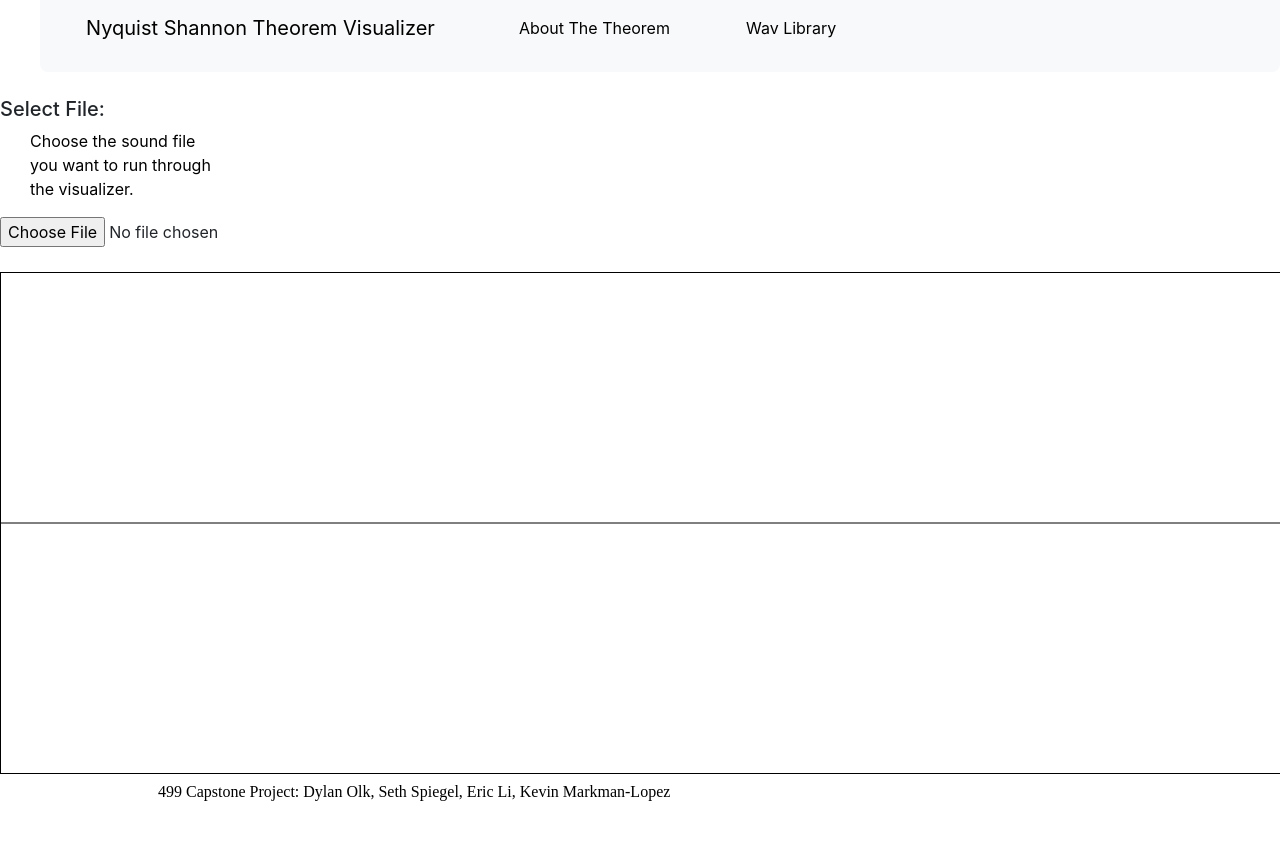
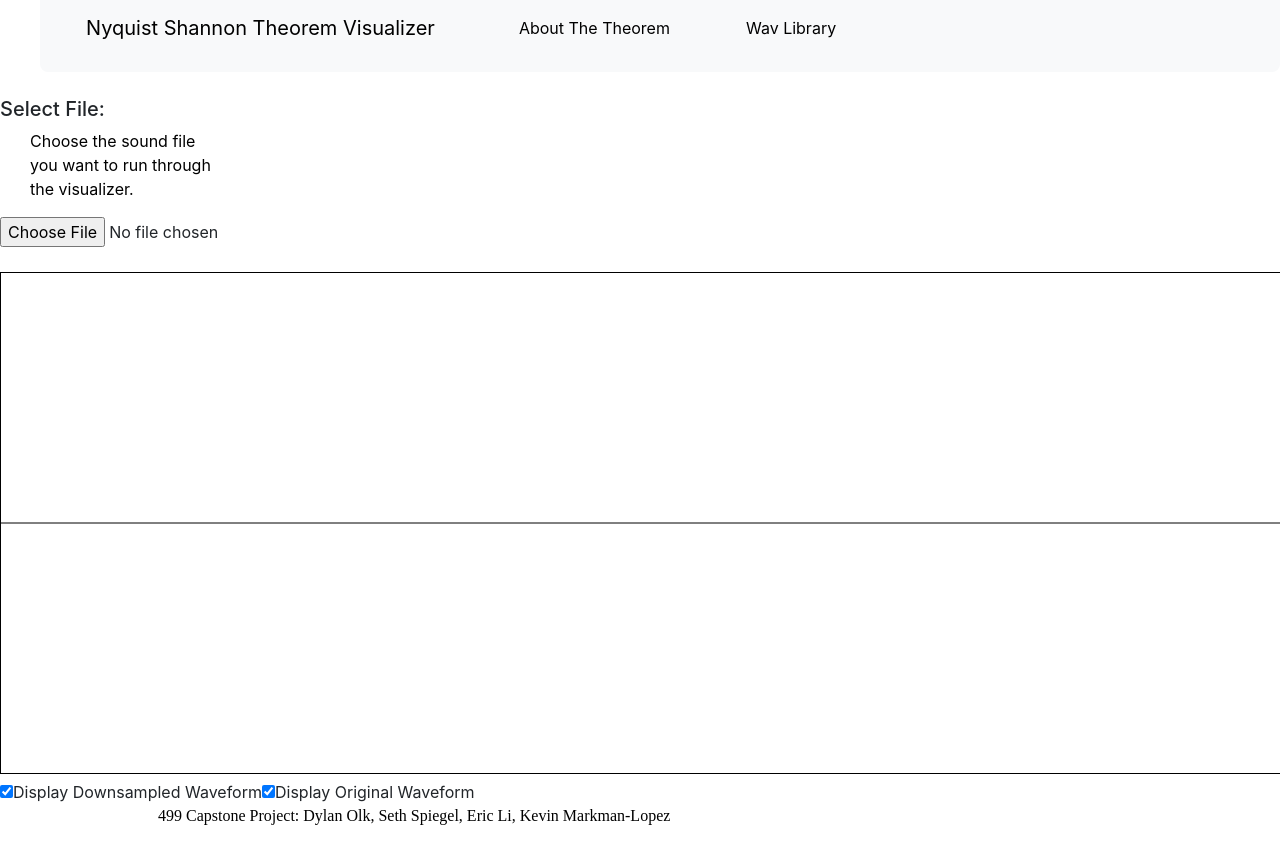
Before and after one commit to dylanolk/NSVT-FINAL, a React (Create React App) app in the folder frontEnd/: page / in a window 1280 px wide. Shown: the top 844 px of the page. Before the commit the page ends 820 px from the top, so only its background shows below. Built offline with nearby package versions, Linux system fonts and the light colour scheme; the HTML template or start-up script is replaced by a standard one.

Commit message:
added show/hide original waveforms, added scrolling through waveform

```diff
--- a/frontEnd/src/components/canvas/Canvas.js
+++ b/frontEnd/src/components/canvas/Canvas.js
@@ -8,14 +8,22 @@ class Canvas extends React.Component {
 			ARR_NUM : 1,
 			MOUSE_POS: 0,
 			SCALE_FACTOR: 1,
+			DISPLAY_TRANSFORM: 3,
+			DISPLAY_ORIGINAL: 1,
+			checked1:true,
+			checked2:true,
+			SHIFT: 0,
+
 		};
 		this.getMax=this.getMax.bind(this);
 		this.display=this.display.bind(this);
 		this.wheelZoom=this.wheelZoom.bind(this);
 		this.mouseMove=this.mouseMove.bind(this);
+		this.displayTransform= this.displayTransform.bind(this);
+		this.displayOriginal = this.displayOriginal.bind(this);
 	}
 
-
+//Takes in current position in array, array number, and data. Returns local max and mins within a window of size SCALE_FACTOR
 	getMax(x,arraynum,data){
 
 		var max=[x,0,0]
@@ -31,7 +39,7 @@ class Canvas extends React.Component {
 		return max
 	}
 
-
+//Main display function, called on every zoom/ update. Should not be called when there is no data.
 	display(){
 		var canvas=this.refs.canvas;
 		var c=canvas.getContext('2d');
@@ -44,25 +52,25 @@ class Canvas extends React.Component {
 		c.lineTo(1920, 250)
 		c.stroke();
 
-		for(var i = 1; i<3; i++){
+		for(var i = this.state.DISPLAY_ORIGINAL; i<this.state.DISPLAY_TRANSFORM; i++){
 			var change=1;
 			if (i==2)
 				change= this.props.data[3]
-			console.log(change);
+			// console.log(change);
 			var x_coordinate=0;
 			c.beginPath();
 			var lines=0;
 			var max=0;
 
-			for(var x = 0; x<data[i][this.state.ARR_NUM].length; x++){
+			for(var x = Math.floor(this.state.SHIFT/Math.pow(10,this.state.ARR_NUM)/change); x<data[i][this.state.ARR_NUM].length; x++){
 
 				if(lines>=1920) break;
 
 				if(SCALE_FACTOR>1){
 					var y = this.getMax(x,i,data)
 
-							c.moveTo(x_coordinate*change,(0-y[2])/data[0][0]+250)
-							c.lineTo(x_coordinate*change, (0-y[1])/data[0][0]+250)
+							c.moveTo(Math.floor(x_coordinate*change),(0-y[2])/data[0][0]+250)
+							c.lineTo(Math.floor(x_coordinate*change), (0-y[1])/data[0][0]+250)
 				}
 				else if (SCALE_FACTOR<0) {
 					c.moveTo(x_coordinate*Math.abs(SCALE_FACTOR)*change, 250)
@@ -91,13 +99,12 @@ class Canvas extends React.Component {
 		// console.log(lines);
 
 	}
+
 	wheelZoom(event){
 		event.preventDefault();
 
+		if(event.ctrlKey){
 			this.state.SCALE_FACTOR= this.state.SCALE_FACTOR+=Math.floor(event.deltaY/102);
-
-
-
 			if(this.state.SCALE_FACTOR > 19 && this.state.ARR_NUM<this.props.data.length){
 				this.state.SCALE_FACTOR=2;
 				this.state.ARR_NUM++;
@@ -107,13 +114,22 @@ class Canvas extends React.Component {
 				this.state.ARR_NUM--;
 			}
 			console.log(this.state.SCALE_FACTOR, this.state.ARR_NUM);
+		}
+
+		else{
+			this.state.SHIFT+=Math.floor(event.deltaY/102)*500;
+		}
+
 		this.display();
 	}
+
+	//Stores current mouse position, useful for centering zoom on mouse, not yet implemented.
 	mouseMove(event){
 		var canvas=this.refs.canvas;
 		var cRect = canvas.getBoundingClientRect();
 		this.state.MOUSE_POS = Math.round(event.clientX - cRect.left);
 	}
+
 	componentDidMount(){
 		const canvas= this.refs.canvas;
 		const c= canvas.getContext("2d")
@@ -127,6 +143,7 @@ class Canvas extends React.Component {
 		c.stroke()
 
 	}
+
    componentDidUpdate() {
 	   console.log("update");
 	   const canvas= this.refs.canvas;
@@ -136,6 +153,26 @@ class Canvas extends React.Component {
 			this.display();
 
 	}
+
+	displayTransform(event){
+		if(event.target.checked){
+			this.setState({DISPLAY_TRANSFORM: 3})
+		}
+		else
+			this.setState({DISPLAY_TRANSFORM: 2})
+		this.display();
+		this.setState({checked1: event.target.checked})
+	}
+
+	displayOriginal(event){
+		if(event.target.checked)
+			this.setState({DISPLAY_ORIGINAL: 1})
+		else
+			this.setState({DISPLAY_ORIGINAL: 2})
+		this.display();
+		this.setState({checked2: event.target.checked})
+	}
+
   render(){
 	  console.log("rendered");
 	const styles={
@@ -143,14 +180,16 @@ class Canvas extends React.Component {
 
 	};
 	return (
-	 <div
-		style={{
+	 <div>
+		<canvas ref="canvas" width={1920} height={500} style={styles}/>
+		<form onSubmit={this.handleSubmit}>
+          <input type="checkbox" checked={this.state.checked1} onChange={this.displayTransform}/>
+			{"Display Downsampled Waveform"}
+			 <input type="checkbox" checked={this.state.checked2} onChange={this.displayOriginal}/>
+			{"Display Original Waveform"}
+		</form>
+	</div>
 
-
-    }}>
-
-		<canvas ref="canvas" width={1920} height={500} style={styles}/>
-	</div>
 	);
   }
 };
```
Lines whose indentation alone changed are shown as unchanged.
